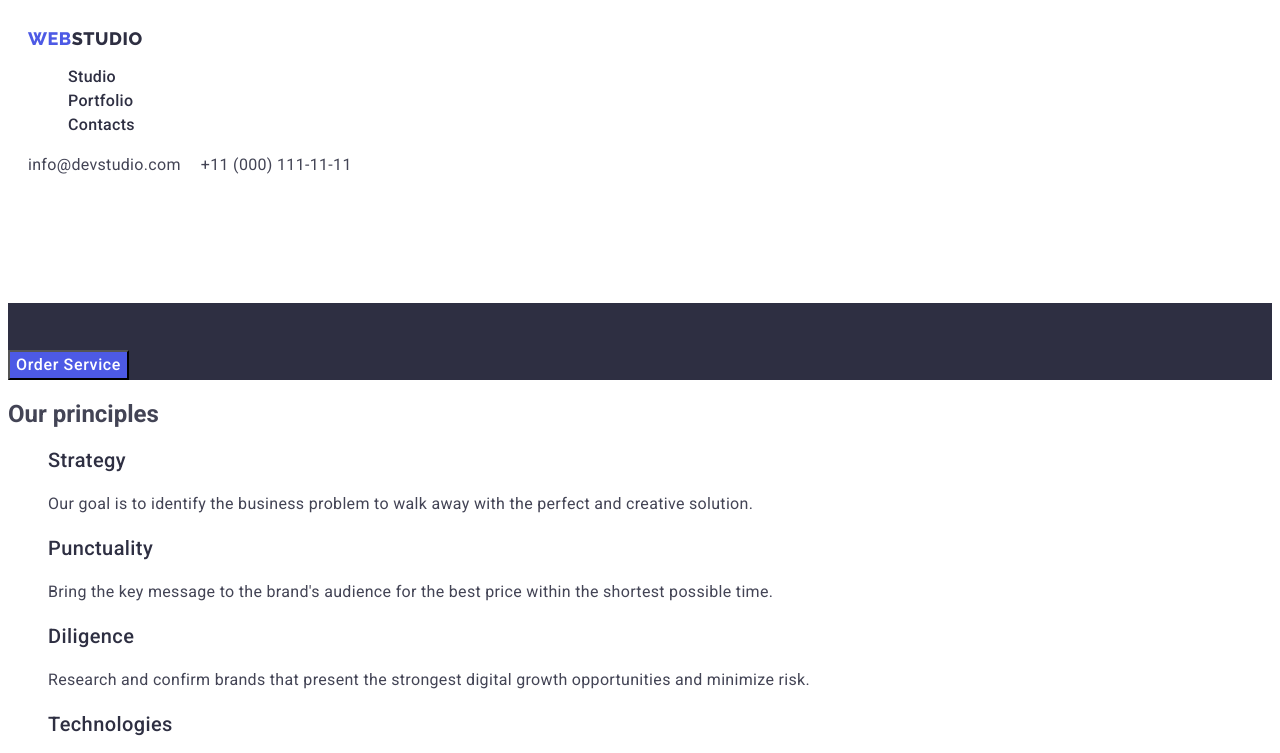
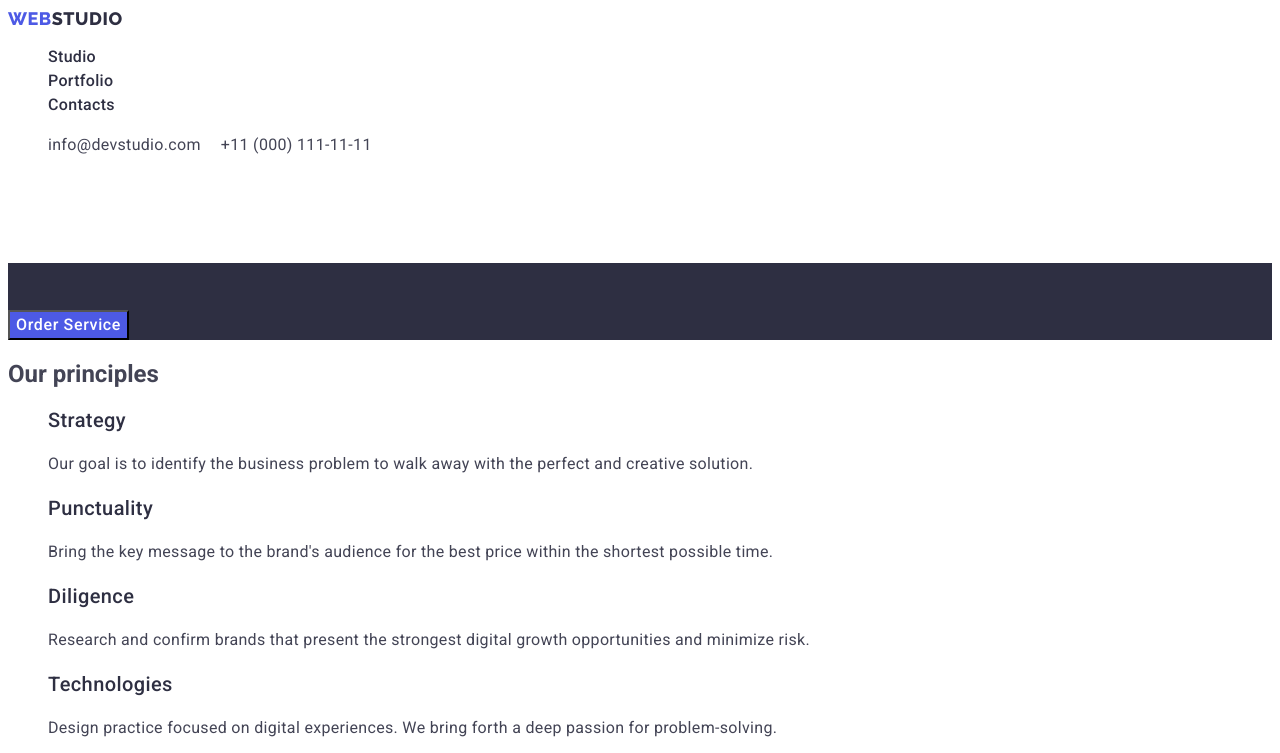
Before and after one commit to 1ampdust/goitmarkuphw02, a plain HTML site: page index.html in a window 1280 px wide. Shown: the top 753 px of the page. Drawn offline with Linux system fonts and the light colour scheme.

Commit message:
last update

```diff
--- a/css/style.css
+++ b/css/style.css
@@ -41,10 +41,6 @@ body {
 
 .nav {
   font-family: "Roboto";
-}
-
-header {
-  padding: 20px;
 }
 
 nav ul.nav-list {
@@ -93,8 +89,6 @@ header .logo-text {
 
 .contact-list .list {
   list-style: none;
-  margin: 0;
-  padding: 0;
   display: flex;
   align-items: center;
 }
@@ -238,7 +232,6 @@ address {
 /* Footer */
 .footer {
   background-color: var(--footer-color);
-  padding: 20px;
   color: var(--classic-background-color);
 }
 
```
